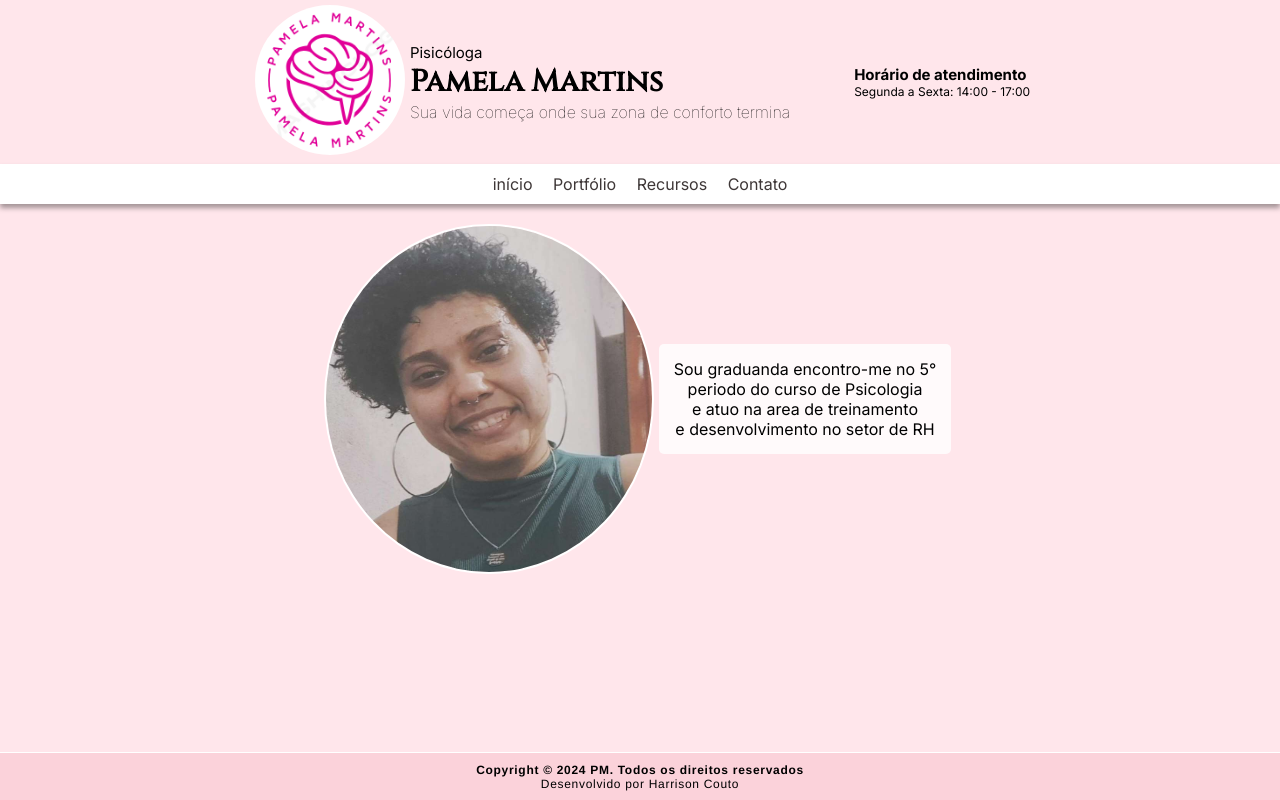
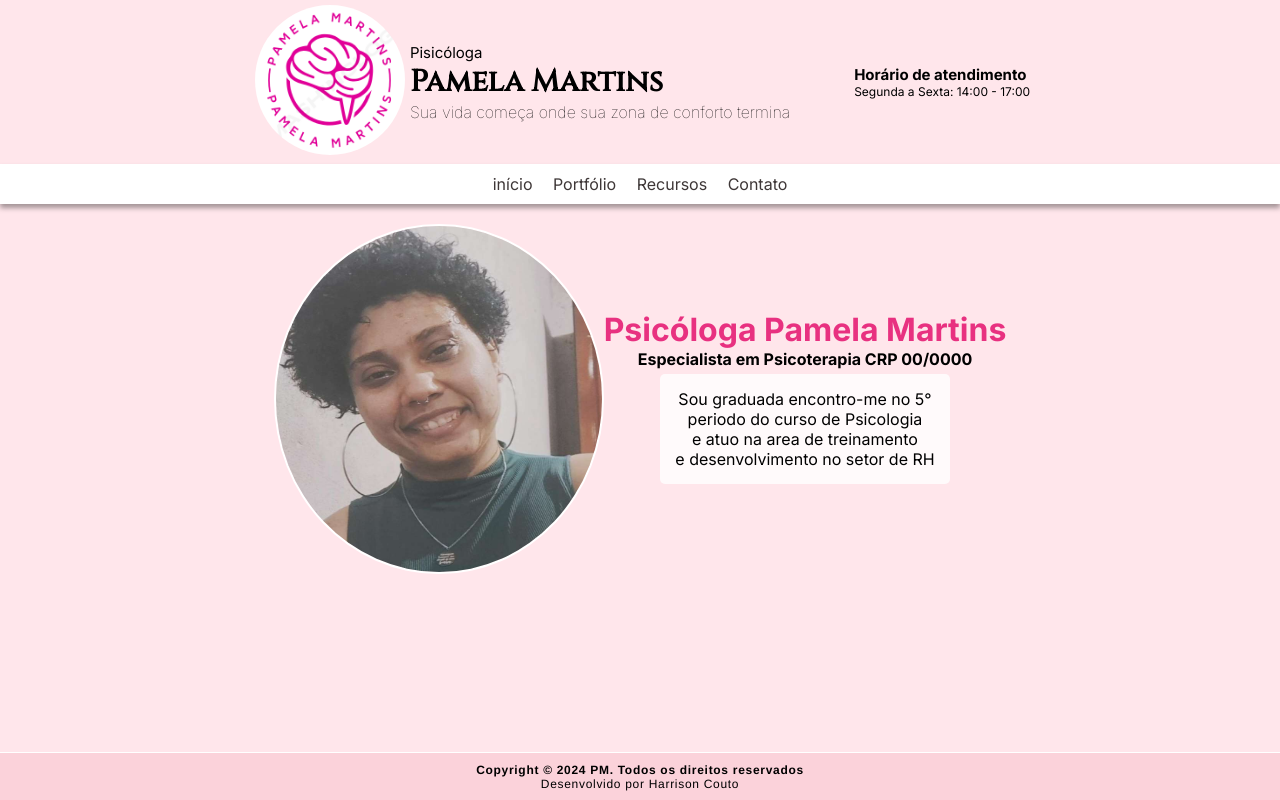
Before and after one commit to HarrisonSilva/portfolio-pamela-martins, a Next.js app: page /portfolio in a window 1280 px wide. Built offline with nearby package versions, Linux system fonts and the light colour scheme; a web font is replaced by a local one.

Commit message:
inserindo algumas informaçoes no portfolio

```diff
--- a/src/app/portfolio/page.jsx
+++ b/src/app/portfolio/page.jsx
@@ -7,12 +7,17 @@ export default function page() {
   return (
     <div>
         <div className={styles.container}>
-          <Image src={photo} width='330' height='350' alt='foto da pamela' />
-          <p>Sou graduanda encontro-me no 5° <br />
+          <Image className={styles.img} src={photo} width='330' height='350' alt='foto da pamela' />
+          <div className={styles.containerAbout}>
+            <h1>Psicóloga Pamela Martins</h1>
+            <h4>Especialista em Psicoterapia CRP 00/0000</h4>
+          <p>Sou graduada encontro-me no 5° <br />
              periodo do curso de Psicologia <br />
              e atuo na area de treinamento <br />
              e desenvolvimento no setor de RH</p>
+          </div>
         </div>
+        <h1 style={{display: 'none'}}>Formação Acadêmica</h1>
     </div>
   )
 }
--- a/src/styles/portfolio.module.css
+++ b/src/styles/portfolio.module.css
@@ -14,7 +14,18 @@
 }
 
 
-.container :nth-child(1) {
+.img {
    border-radius: 100%;
    border: 2px solid white;
 }
+
+.containerAbout {
+    display: flex;
+    justify-content: center;
+    align-items: center;
+    flex-direction: column;
+}
+
+.containerAbout h1 {
+    color: #E83180;
+}
```
